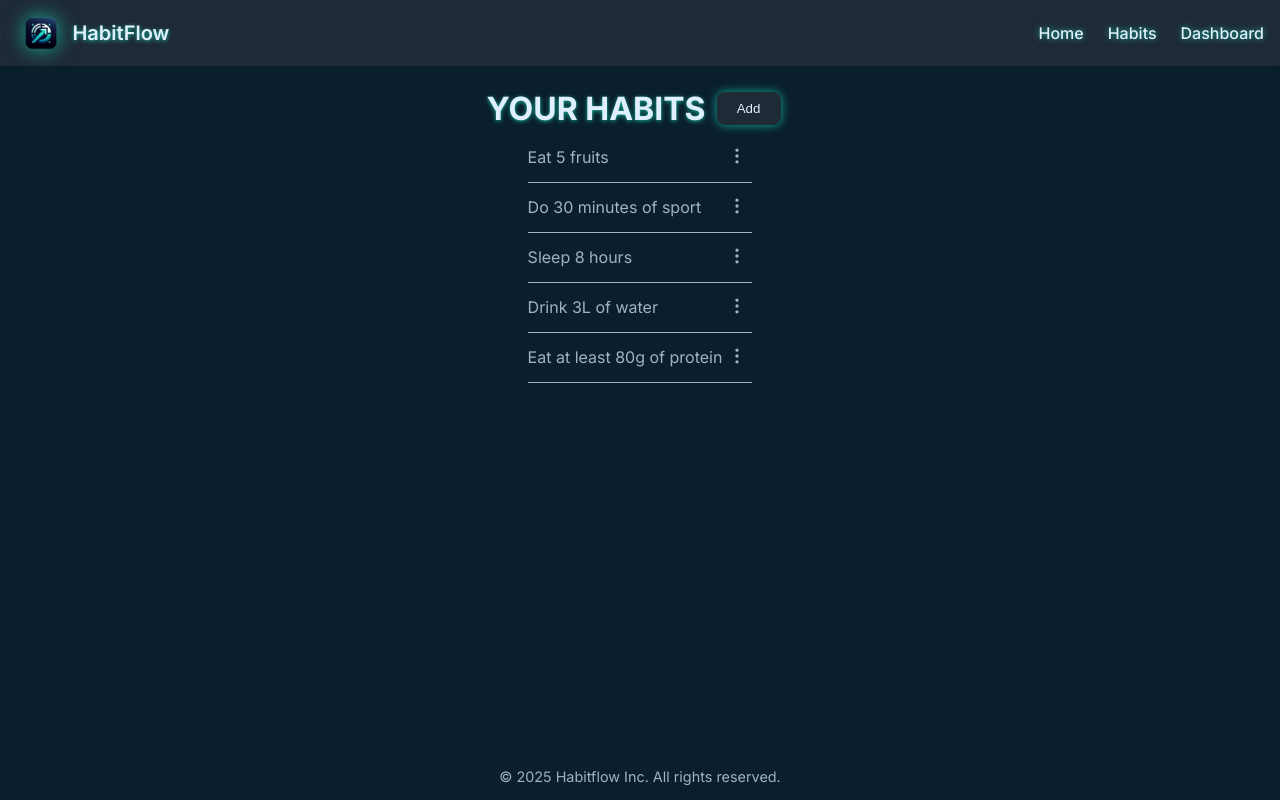
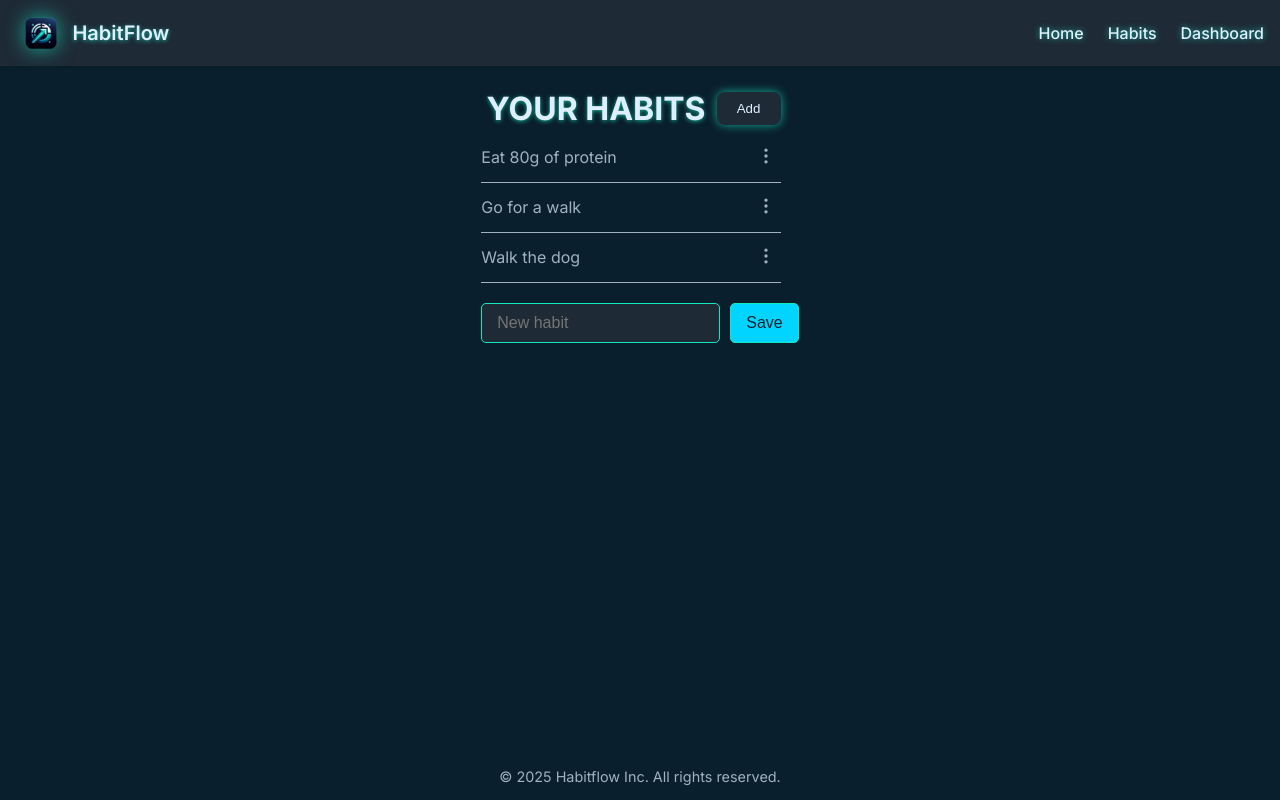
Before and after one commit to LuisIglesiass/habit-tracker, a React (Vite) app: page /habits in a window 1280 px wide. Both pictures are taken after a click on the button "Add". Built offline with nearby package versions, Linux system fonts and the light colour scheme.

Commit message:
logic to add habits to the list

```diff
--- a/src/index.css
+++ b/src/index.css
@@ -423,6 +423,7 @@ header {
   display: flex;
   justify-content: space-between;
   align-items: center;
+  width: 300px;
   border-bottom: 1px solid #A0B2C0;
   padding: 8px 0;
 }
@@ -430,6 +431,42 @@ header {
 .habits-page-list p {
   margin: 0;
   flex-grow: 1;
+}
+
+.new-habit-form {
+  display: flex;
+  justify-content: center;
+  gap: 10px;
+  margin-top: 20px;
+}
+
+.new-habit-form input,
+.new-habit-form select,
+.new-habit-form button {
+  background-color: #1E2A36;
+  color: #E0EFFF;
+  border: 1px solid #14E8C2;
+  padding: 10px 15px;
+  border-radius: 5px;
+  font-size: 16px;
+  transition: border-color 0.3s;
+}
+
+.new-habit-form input:focus,
+.new-habit-form select:focus {
+  border-color: #00D4FF;
+  outline: none;
+}
+
+.new-habit-form button {
+  background-color: #00D4FF;
+  color: #0A1F2D;
+  cursor: pointer;
+  transition: background-color 0.3s;
+}
+
+.new-habit-form button:hover {
+  background-color: #14E8C2;
 }
 
 .form-container {
--- a/src/pages/Habits.tsx
+++ b/src/pages/Habits.tsx
@@ -1,46 +1,68 @@
-import React from "react";
+import React, { useState } from "react";
 import NavBar from "../components/Navbar";
 import Footer from "../components/Footer";
 import KebabButton from "../components/KebabButton";
 
 const Habits: React.FC = () => {
+    const [habit, setHabit] = useState('');
+    const [habits, setHabits] = useState<Habits[]>([
+        { id: 1, name: 'Eat 80g of protein'},
+        { id: 2, name: 'Go for a walk'},
+        { id: 3, name: 'Walk the dog'},
+    ]);
+    const [isEditing, setIsEditing] = useState(false);
+
+    interface Habits {
+        id: number;
+        name: string;
+    }
+
+    const addHabit = () => {
+        setIsEditing(true);
+    };
+
+    const saveHabit = () => {
+        const newHabit = { id: habits.length + 1, name: habit};
+        setHabits([...habits, newHabit]);
+        setHabit('');
+        setIsEditing(false);
+    };
+
     return (
         <div>
-    <NavBar/>
+            <NavBar />
             <header>
                 <div className="habits-header-container">
                     <h1 className="habits-header-title">YOUR HABITS</h1>
-            <button className="secondary-button">Add</button>
+                    <button className="secondary-button" onClick={addHabit}>Add</button>
                 </div>
             </header>
             <div className="habits-page-container">
                 <div className="habits-page-list">
                     <ul>
-                <li>
-                    <p>Eat 5 fruits</p>
-                    <KebabButton/>
+                        {habits.map(habit => (
+                            <li key={habit.id}>
+                                <p>{habit.name}</p>
+                                <KebabButton />
                             </li>
-                <li>
-                    <p>Do 30 minutes of sport</p>
-                    <KebabButton/>
-                </li>
-                <li>
-                    <p>Sleep 8 hours</p>
-                    <KebabButton/>
-                </li>
-                <li>
-                    <p>Drink 3L of water</p>
-                    <KebabButton/>
-                </li>
-                <li>
-                    <p>Eat at least 80g of protein </p>
-                    <KebabButton/>
-                </li>
+                        ))}
                     </ul>
+                    {isEditing && (
+                        <div className="new-habit-form">
+                            <input
+                                type="text"
+                                value={habit}
+                                onChange={(e) => setHabit(e.target.value)}
+                                placeholder="New habit"
+                            />
+                            <button onClick={saveHabit}>Save</button>
+                        </div>
+                    )}
                 </div>
             </div>
-    <Footer/>
+            <Footer />
         </div>
-)};
+    );
+};
 
 export default Habits;
```
Lines whose indentation alone changed are shown as unchanged.
